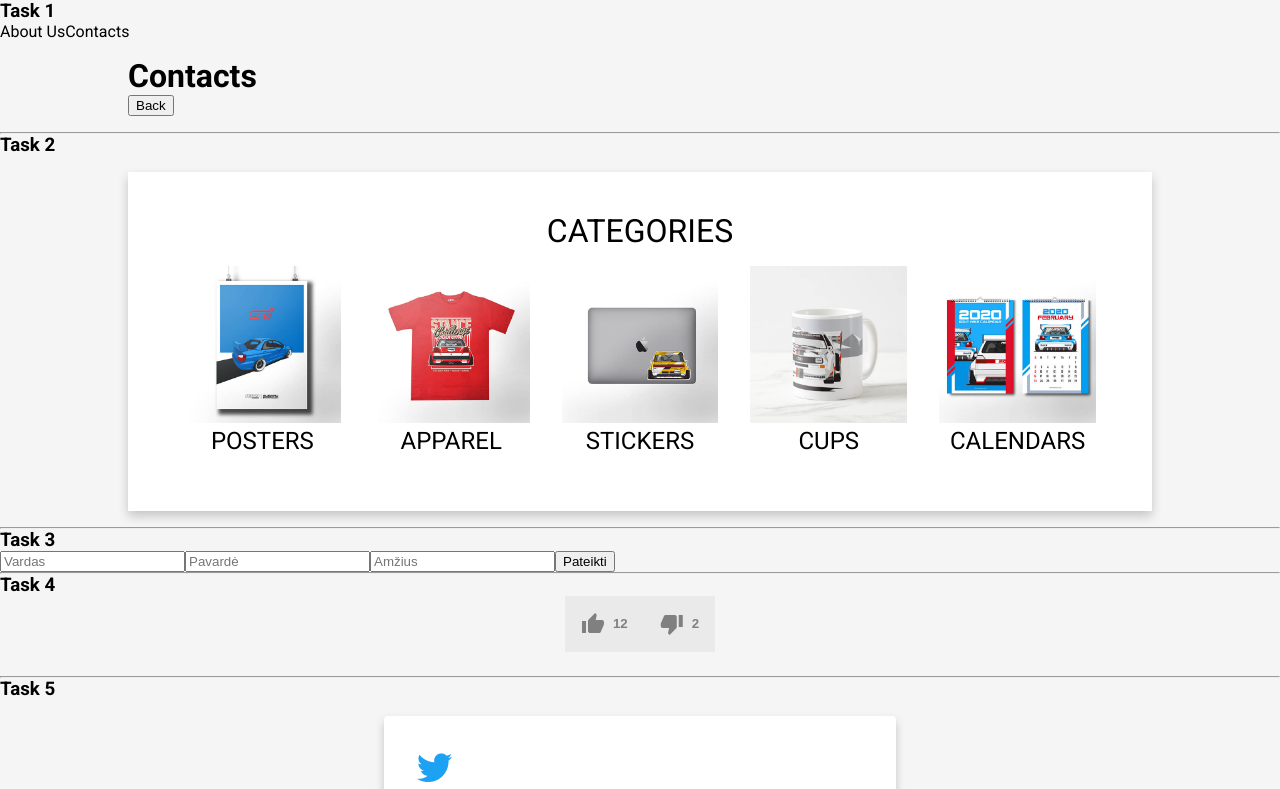
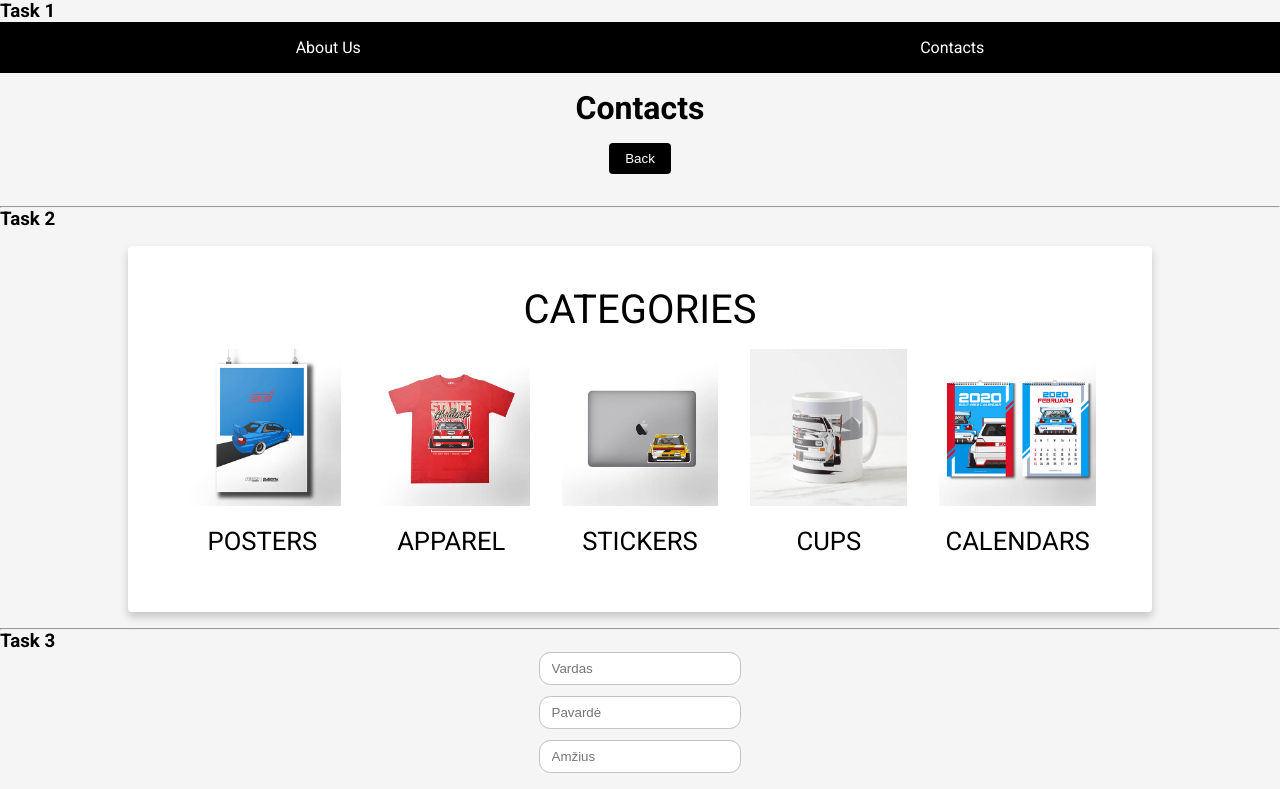
Before and after one commit to twomooncakes/react-test, a React (Create React App) app: page /contacts in a window 1280 px wide. Shown: the top 789 px of the page. Built offline with nearby package versions, Linux system fonts and the light colour scheme; no server answers.

Commit message:
Style task1, task3 and minor improvements to task2

```diff
--- a/src/exam-tasks/task-1/Task1.js
+++ b/src/exam-tasks/task-1/Task1.js
@@ -1,5 +1,6 @@
 import React from 'react';
 import { Link, Route, Switch } from "react-router-dom";
+import css from './Task1.module.css';
 import AboutUs from './Pages/AboutUs';
 import Contacts from './Pages/Contacts';
 
@@ -11,6 +12,7 @@ function Task1() {
             <Link to="/about">About Us</Link>
             <Link to="/contacts">Contacts</Link>
         </nav>
+        <div className={css.container}>
             <Switch>
                 <Route path='/about'>
                     <AboutUs />
@@ -19,6 +21,7 @@ function Task1() {
                     <Contacts />
                 </Route>
             </Switch>
+        </div>
     </div>
     );
 }
--- /dev/null
+++ b/src/exam-tasks/task-1/Task1.module.css
@@ -0,0 +1,29 @@
+.container {
+    margin: 0 20%;
+    text-align: center;
+}
+
+.container button {
+    border-radius: 4px;
+    border: none;
+    background-color: #000;
+    color: white;
+    margin: 1rem 0;
+    padding: 0.5rem 1rem;
+}
+
+.container button:hover {
+    color: rgb(221, 221, 221);
+}
+
+nav {
+    display: flex;
+    justify-content: space-around;
+    background-color: #000;
+    color: white;
+    padding: 1rem;
+}
+
+nav > *:hover {
+    opacity: 0.85;
+}
--- a/src/exam-tasks/task-2/Categories.jsx
+++ b/src/exam-tasks/task-2/Categories.jsx
@@ -7,7 +7,7 @@ function Categories({productCategories}) {
             <div className={css['categories-container']}>
                 {productCategories.map((category) => {
                     return (
-                        <div className={css['category-wrapper']}>
+                        <div key={category.id} className={css['category-wrapper']}>
                             <img src={category.image} />
                             <h2>{category.title}</h2>
                         </div>
--- a/src/exam-tasks/task-2/Categories.module.css
+++ b/src/exam-tasks/task-2/Categories.module.css
@@ -1,7 +1,17 @@
 .container {
     box-shadow: rgba(0,0,0,0.2) 0 5px 10px;
+    border-radius: .25rem;
     background-color: white;
     padding: 2.5rem;
+}
+
+.container h1 {
+    font-size: 2.5rem;
+}
+
+.container h2 {
+    margin-top: 1rem;
+    font-size: 1.6rem;
 }
 
 .container h1, .container h2 {
--- a/src/exam-tasks/task-3/Form.jsx
+++ b/src/exam-tasks/task-3/Form.jsx
@@ -1,15 +1,17 @@
 import { useState } from "react";
+import css from './Form.module.css';
 
 function Form() {
     const [firstName, setFirstName] = useState('');
     const [lastName, setLastName] = useState('');
     const [age, setAge] = useState(null);
 
-    const [formData, setFormData] = useState();
+    const [formData, setFormData] = useState({});
     const [message, setMessage] = useState(false);
 
     const handleSubmit = (event) => {
         event.preventDefault();
+        if(!firstName || !lastName || !age) return;
         setFormData({
             firstName: firstName,
             lastName: lastName,
@@ -19,11 +21,11 @@ function Form() {
     }
 
     return (
-        <form onSubmit={handleSubmit}>
+        <form className={css['reg-form']} onSubmit={handleSubmit}>
             <input type="text" placeholder="Vardas" onChange={(e) => setFirstName(e.target.value)} />
             <input type="text" placeholder="Pavardė" onChange={(e) => setLastName(e.target.value)}/>
             <input type="number" placeholder="Amžius" onChange={(e) => setAge(e.target.value)}/>
-            <button>Pateikti</button>
+            <button className={css['reg-btn']}>Pateikti</button>
             {message && <div>{formData.age >= 18 ? "Dėkojame, kad užsiregistravote" : "Deja, registracija negalima. Registruotis galima tik nuo 18 metų"}</div>}
         </form>
     );
--- /dev/null
+++ b/src/exam-tasks/task-3/Form.module.css
@@ -0,0 +1,22 @@
+.reg-form {
+    margin: 0 20% 1rem;
+    display: flex;
+    flex-direction: column;
+    align-items: center;
+}
+
+.reg-form input {
+    border-radius: .7rem;
+    border: 1px solid #c3c3c4;
+    padding: 0.5rem 0.7rem;
+    margin-bottom: 0.7rem;
+}
+
+.reg-btn {
+    background-color: #000;
+    color: white;
+    border: none;
+    border-radius: 3rem;
+    margin: 0.4rem 0 1rem;
+    padding: 0.5rem 1rem;
+}
```
Lines whose indentation alone changed are shown as unchanged.
